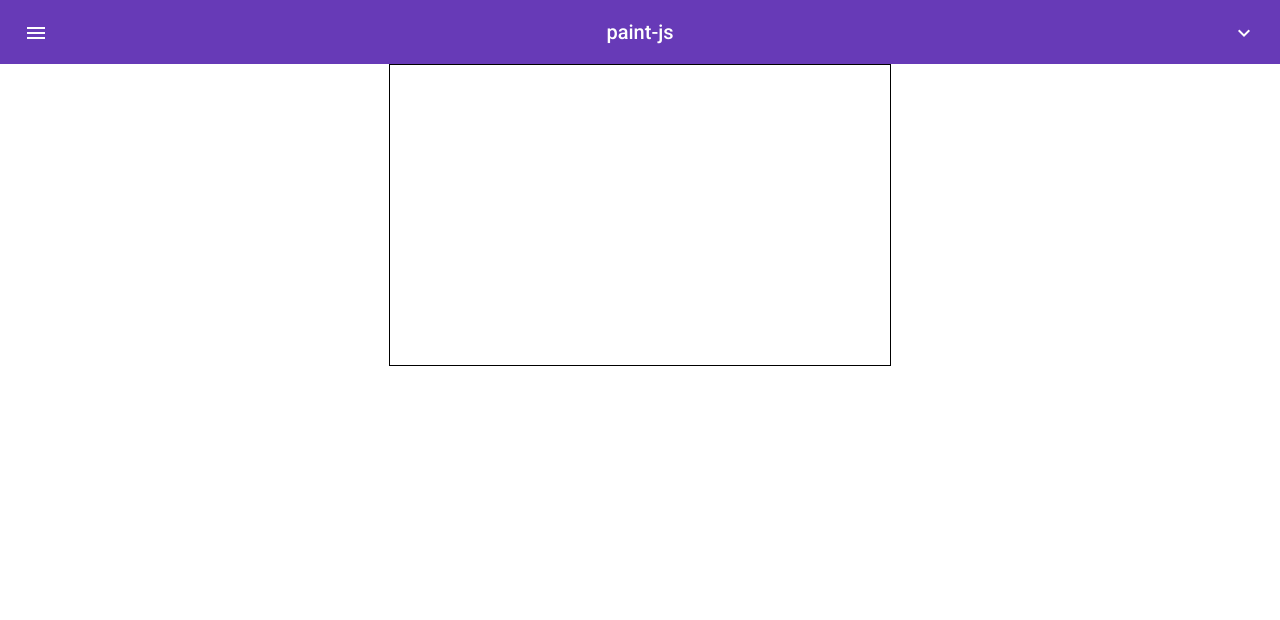
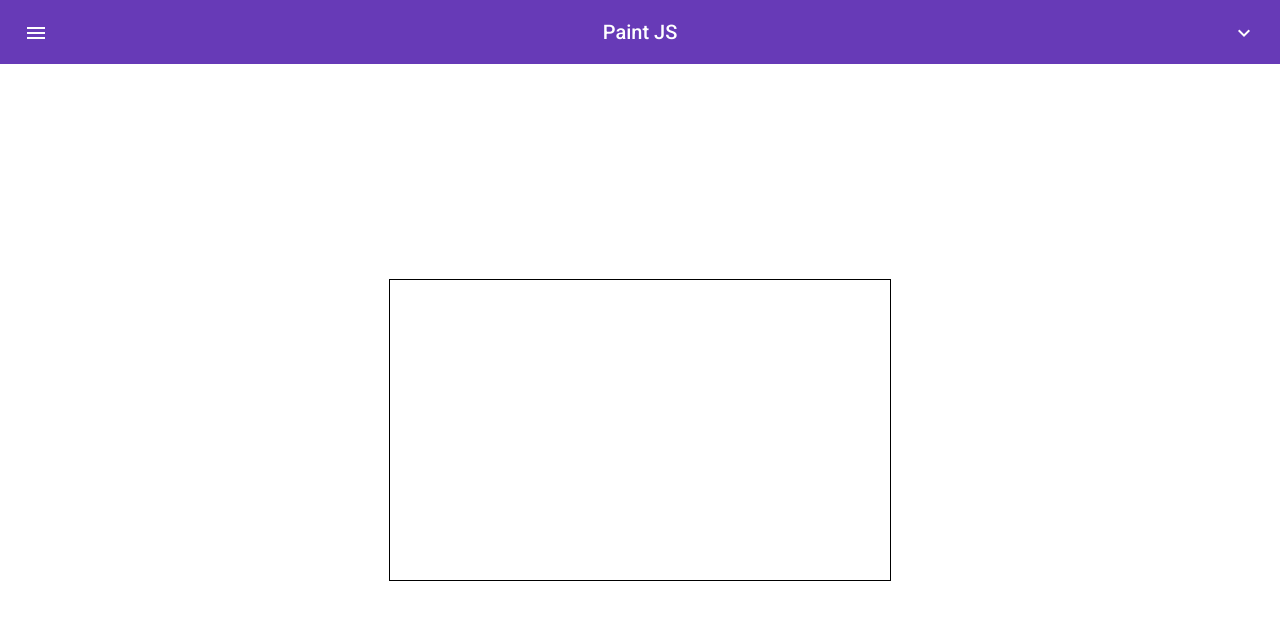
Before and after one commit to hwawrzacz/graphics-manipulator, an Angular app: page / in a window 1280 px wide. Shown: the top 620 px of the page. Built offline with nearby package versions, Linux system fonts and the light colour scheme.

Commit message:
Center canvas

```diff
--- a/src/app/app.component.html
+++ b/src/app/app.component.html
@@ -1,3 +1,4 @@
+<div class="app-wrapper">
   <mat-toolbar color="primary">
     <mat-toolbar-row>
       <button mat-icon-button>
@@ -17,3 +18,4 @@
   <main>
     <app-canvas></app-canvas>
   </main>
+</div>
--- a/src/app/app.component.scss
+++ b/src/app/app.component.scss
@@ -1,3 +1,10 @@
+.app-wrapper {
+  display: flex;
+  flex: 1 1;
+  height: 100vh;
+  flex-direction: column;
+}
+
 mat-toolbar {
   mat-toolbar-row {
     &:nth-child(1) {
@@ -13,4 +20,7 @@ mat-toolbar {
 main {
   display: flex;
   justify-content: center;
+  flex: 1 1;
+  align-items: center;
+  width: 100%;
 }
--- a/src/app/app.component.ts
+++ b/src/app/app.component.ts
@@ -6,5 +6,5 @@ import { Component } from '@angular/core';
   styleUrls: ['./app.component.scss']
 })
 export class AppComponent {
-  title = 'paint-js';
+  title = 'Paint JS';
 }
```
Lines whose indentation alone changed are shown as unchanged.
